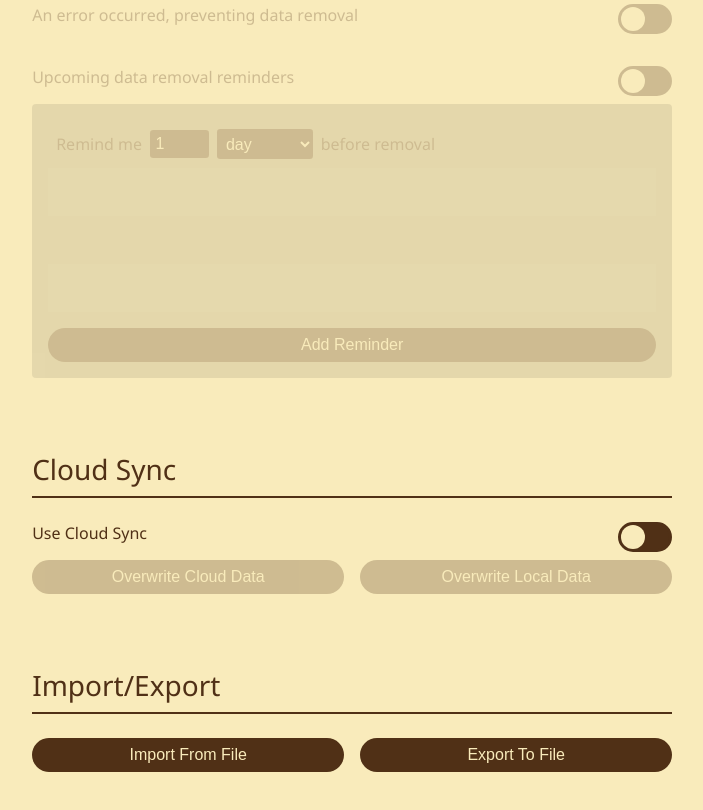
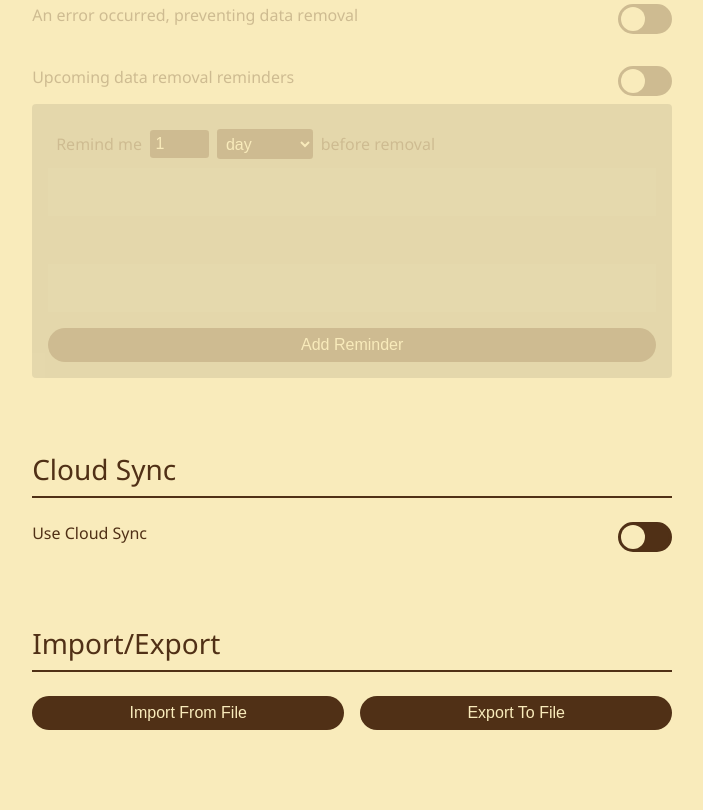
Before and after one commit to JackDotJS/auto-clear-cache, a browser extension: page options/options.html in a window 1280 px wide. Shown: the part 1172-1982 px from the top of the page, without its empty margins (464-1167 px from the left). Drawn offline with Linux system fonts and the light colour scheme.

Commit message:
sync: remove overwrite options

```diff
--- a/options/data-writer.js
+++ b/options/data-writer.js
@@ -36,8 +36,7 @@ const defaultOptions = {
       units: 1,
       unit_type: "days"
     }
-  ],
-  sync_settings: false
+  ]
 }
 
 export const state = {
@@ -65,7 +64,7 @@ function markSaved() {
 }
 
 saveButton.addEventListener(`click`, (e) => {
-  // TODO
+  console.debug(`writing options: `, state.options);
 });
 
 discardButton.addEventListener(`click`, (e) => {
--- a/options/options.html
+++ b/options/options.html
@@ -172,10 +172,6 @@
           <input id="sync-toggle" type="checkbox"/>
           <label for="sync-toggle" aria-hidden="true"></label>
         </label>
-        <div class="button-row">
-          <button id="sync-overwrite-remote" disabled>Overwrite Cloud Data</button>
-          <button id="sync-overwrite-local" disabled>Overwrite Local Data</button>
-        </div>
       </div>
     </section>
 
```
